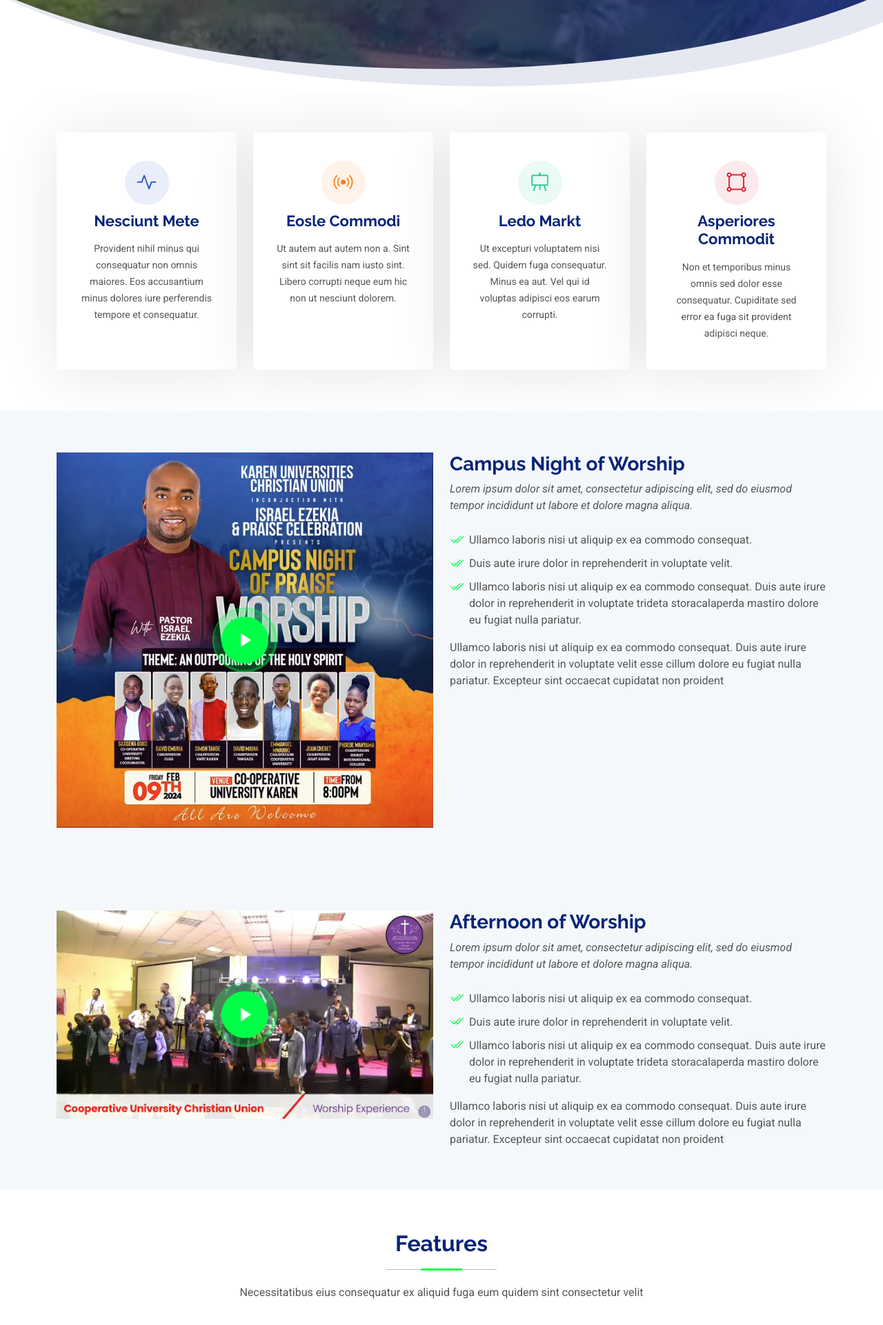
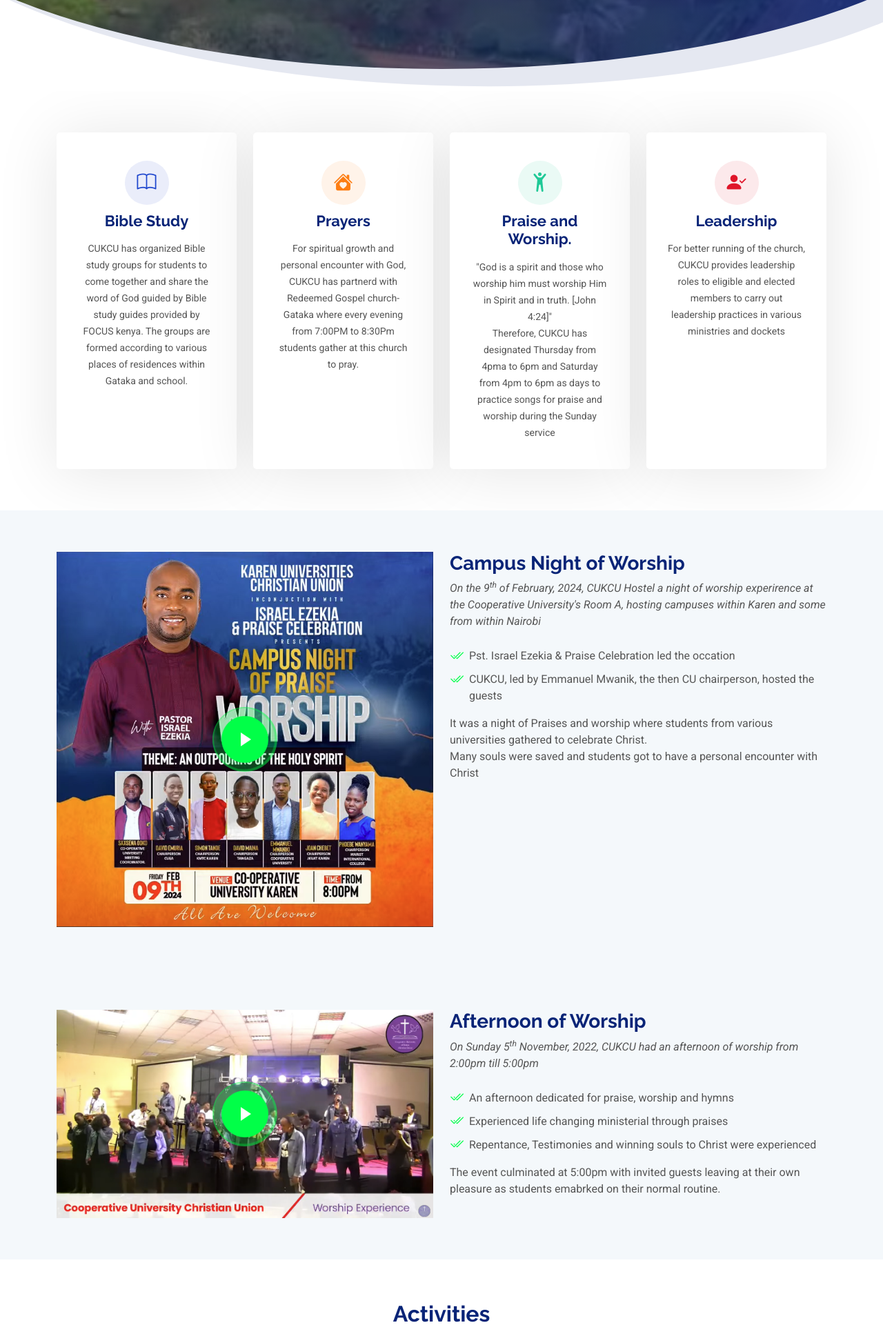
Before and after one commit to Cptzeph23/CUKCU, a Django app: page / in a window 1280 px wide. Shown: the part 748-2669 px from the top of the page at 69% size. Run offline with Django 5.2, Linux system fonts and the light colour scheme; some libraries are stand-ins or nearby versions.

Commit message:
Initial Commit

```diff
--- a/templates/index.html
+++ b/templates/index.html
@@ -66,48 +66,51 @@
           <div class="col-lg-3 col-md-6" data-aos="fade-up" data-aos-delay="100">
             <div class="service-item item-cyan position-relative">
               <div class="icon">
-                <i class="bi bi-activity"></i>
+                <i class="bi bi-book"></i>
               </div>
               <a href="service-details.html" class="stretched-link">
-                <h3>Nesciunt Mete</h3>
+                <h3>Bible Study</h3>
               </a>
-              <p>Provident nihil minus qui consequatur non omnis maiores. Eos accusantium minus dolores iure perferendis tempore et consequatur.</p>
+              <p>CUKCU has organized Bible study groups for students to come together and share the word of God guided by
+              Bible study guides provided by FOCUS kenya. The groups are formed according to various places of residences within Gataka and school.</p>
             </div>
           </div><!-- End Service Item -->
 
           <div class="col-lg-3 col-md-6" data-aos="fade-up" data-aos-delay="200">
             <div class="service-item item-orange position-relative">
               <div class="icon">
-                <i class="bi bi-broadcast"></i>
+                <i class="bi bi-house-heart-fill"></i>
               </div>
               <a href="service-details.html" class="stretched-link">
-                <h3>Eosle Commodi</h3>
+                <h3>Prayers</h3>
               </a>
-              <p>Ut autem aut autem non a. Sint sint sit facilis nam iusto sint. Libero corrupti neque eum hic non ut nesciunt dolorem.</p>
+              <p>For spiritual growth and personal encounter with God, CUKCU has partnerd with Redeemed Gospel church-Gataka
+              where every evening from 7:00PM to 8:30Pm students gather at this church to pray.</p>
             </div>
           </div><!-- End Service Item -->
 
           <div class="col-lg-3 col-md-6" data-aos="fade-up" data-aos-delay="300">
             <div class="service-item item-teal position-relative">
               <div class="icon">
-                <i class="bi bi-easel"></i>
+                <i class="bi bi-person-arms-up"></i>
               </div>
               <a href="service-details.html" class="stretched-link">
-                <h3>Ledo Markt</h3>
+                <h3>Praise and Worship.</h3>
               </a>
-              <p>Ut excepturi voluptatem nisi sed. Quidem fuga consequatur. Minus ea aut. Vel qui id voluptas adipisci eos earum corrupti.</p>
+              <p>"God is a spirit and those who worship him must worship Him in Spirit and in truth. [John 4:24]"
+                  <br> Therefore, CUKCU has designated Thursday from 4pma to 6pm and Saturday from 4pm to 6pm as days to practice songs for praise and worship during the Sunday service</p>
             </div>
           </div><!-- End Service Item -->
 
           <div class="col-lg-3 col-md-6" data-aos="fade-up" data-aos-delay="400">
             <div class="service-item item-red position-relative">
               <div class="icon">
-                <i class="bi bi-bounding-box-circles"></i>
+                <i class="bi bi-person-check-fill"></i>
               </div>
               <a href="service-details.html" class="stretched-link">
-                <h3>Asperiores Commodit</h3>
+                <h3>Leadership</h3>
               </a>
-              <p>Non et temporibus minus omnis sed dolor esse consequatur. Cupiditate sed error ea fuga sit provident adipisci neque.</p>
+              <p>For better running of the church, CUKCU provides leadership roles to eligible and elected members to carry out leadership practices in various ministries and dockets</p>
               <a href="service-details.html" class="stretched-link"></a>
             </div>
           </div><!-- End Service Item -->
@@ -130,17 +133,17 @@
           <div class="col-lg-6 content" data-aos="fade-up" data-aos-delay="200">
             <h3>Campus Night of Worship</h3>
             <p class="fst-italic">
-              Lorem ipsum dolor sit amet, consectetur adipiscing elit, sed do eiusmod tempor incididunt ut labore et dolore
-              magna aliqua.
+              On the 9<sup>th</sup>  of February, 2024, CUKCU Hostel a night of worship experirence at the Cooperative University's Room A, hosting campuses within Karen and some from within Nairobi
+
             </p>
             <ul>
-              <li><i class="bi bi-check2-all"></i> <span>Ullamco laboris nisi ut aliquip ex ea commodo consequat.</span></li>
-              <li><i class="bi bi-check2-all"></i> <span>Duis aute irure dolor in reprehenderit in voluptate velit.</span></li>
-              <li><i class="bi bi-check2-all"></i> <span>Ullamco laboris nisi ut aliquip ex ea commodo consequat. Duis aute irure dolor in reprehenderit in voluptate trideta storacalaperda mastiro dolore eu fugiat nulla pariatur.</span></li>
+              <li><i class="bi bi-check2-all"></i> <span>Pst. Israel Ezekia & Praise Celebration led the occation</span></li>
+              <li><i class="bi bi-check2-all"></i> <span>CUKCU, led by Emmanuel Mwanik, the then CU chairperson, hosted the guests</span></li>
+
             </ul>
             <p>
-              Ullamco laboris nisi ut aliquip ex ea commodo consequat. Duis aute irure dolor in reprehenderit in voluptate
-              velit esse cillum dolore eu fugiat nulla pariatur. Excepteur sint occaecat cupidatat non proident
+              It was a night of Praises and worship where students from various universities gathered to celebrate Christ.<br>
+                Many souls were saved and students got to have a personal encounter with Christ
             </p>
           </div>
         </div>
@@ -161,18 +164,15 @@
           <div class="col-lg-6 content" data-aos="fade-up" data-aos-delay="200">
             <h3>Afternoon of Worship</h3>
             <p class="fst-italic">
-              Lorem ipsum dolor sit amet, consectetur adipiscing elit, sed do eiusmod tempor incididunt ut labore et dolore
-              magna aliqua.
+             On Sunday 5<sup>th</sup> November, 2022, CUKCU had an afternoon of worship from 2:00pm till 5:00pm
             </p>
             <ul>
-              <li><i class="bi bi-check2-all"></i> <span>Ullamco laboris nisi ut aliquip ex ea commodo consequat.</span></li>
-              <li><i class="bi bi-check2-all"></i> <span>Duis aute irure dolor in reprehenderit in voluptate velit.</span></li>
-              <li><i class="bi bi-check2-all"></i> <span>Ullamco laboris nisi ut aliquip ex ea commodo consequat. Duis aute irure dolor in reprehenderit in voluptate trideta storacalaperda mastiro dolore eu fugiat nulla pariatur.</span></li>
+              <li><i class="bi bi-check2-all"></i> <span>An afternoon dedicated for praise, worship and hymns</span></li>
+              <li><i class="bi bi-check2-all"></i> <span>Experienced life changing ministerial through praises</span></li>
+              <li><i class="bi bi-check2-all"></i> <span>Repentance, Testimonies and winning souls to Christ were experienced</span></li>
             </ul>
             <p>
-              Ullamco laboris nisi ut aliquip ex ea commodo consequat. Duis aute irure dolor in reprehenderit in voluptate
-              velit esse cillum dolore eu fugiat nulla pariatur. Excepteur sint occaecat cupidatat non proident
-            </p>
+              The event culminated at 5:00pm with invited guests leaving at their own pleasure as students emabrked on their normal routine.             </p>
           </div>
         </div>
 
@@ -185,8 +185,8 @@
 
       <!-- Section Title -->
       <div class="container section-title" data-aos="fade-up">
-        <h2>Features</h2>
-        <p>Necessitatibus eius consequatur ex aliquid fuga eum quidem sint consectetur velit</p>
+        <h2>Activities</h2>
+        <p>Below are some of the activities that the union engages in on a normal routine and calendar</p>
       </div><!-- End Section Title -->
 
       <div class="container">
@@ -196,15 +196,14 @@
             <img src="{% static 'assets/img/Worship team.jpeg' %}" class="img-fluid" alt="">
           </div>
           <div class="col-md-7" data-aos="fade-up" data-aos-delay="100">
-            <h3>Voluptatem dignissimos provident quasi corporis voluptates sit assumenda.</h3>
+            <h3>Praise and worship team</h3>
             <p class="fst-italic">
-              Lorem ipsum dolor sit amet, consectetur adipiscing elit, sed do eiusmod tempor incididunt ut labore et dolore
-              magna aliqua.
+              Some praise and wroship team in one of their many attires in active session during a previous night of worship Kesha.
             </p>
             <ul>
-              <li><i class="bi bi-check"></i><span> Ullamco laboris nisi ut aliquip ex ea commodo consequat.</span></li>
-              <li><i class="bi bi-check"></i> <span>Duis aute irure dolor in reprehenderit in voluptate velit.</span></li>
-              <li><i class="bi bi-check"></i> <span>Ullam est qui quos consequatur eos accusamus.</span></li>
+              <li><i class="bi bi-check"></i><span>The team meets twice a week for preparation and practice</span></li>
+              <li><i class="bi bi-check"></i> <span>For stage management, a few individuals represent the whole team on stage as the others wait for their turn </span></li>
+              <li><i class="bi bi-check"></i> <span>Members of the team acquire attires according to their liking</span></li>
             </ul>
           </div>
         </div><!-- Features Item -->
```
